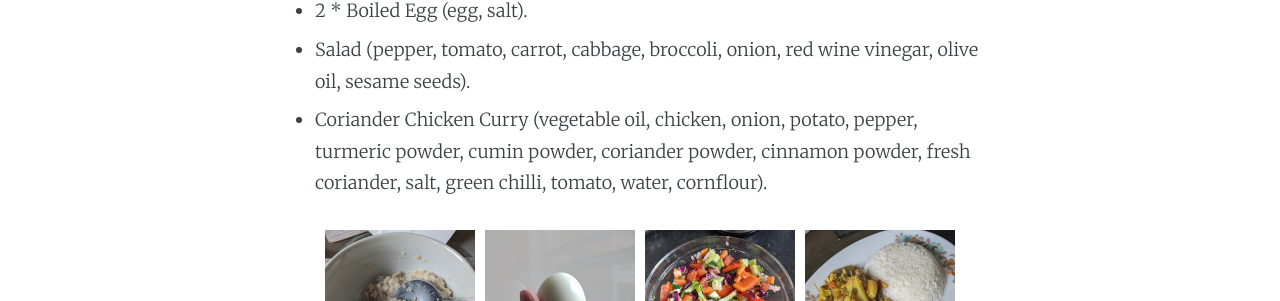
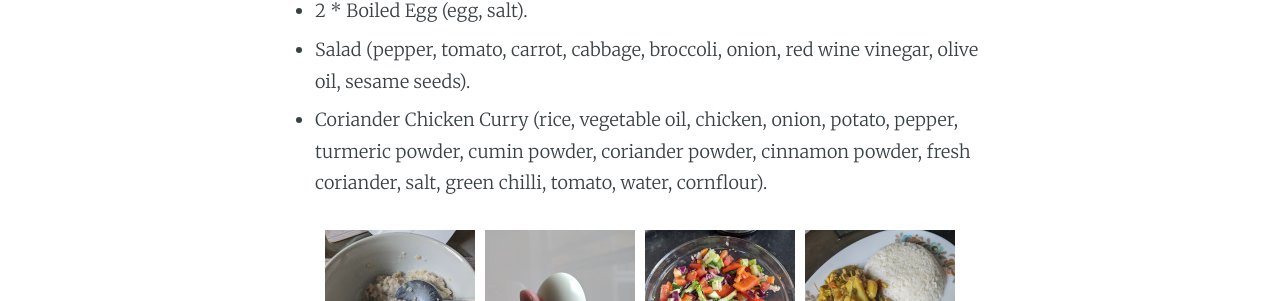
Before and after one commit to NiallBunting/niallbunting.github.io, a Jekyll site: the page built from _posts/2023-07-01-one-ingredient-challenge.markdown, in a window 1280 px wide. Shown: the part 1069-1370 px from the top of the page. Built offline with Jekyll 4.4.1, drawn with Linux system fonts in a browser that asks for light colours.

Commit message:
OIC add rice

```diff
--- a/_posts/2023-07-01-one-ingredient-challenge.markdown
+++ b/_posts/2023-07-01-one-ingredient-challenge.markdown
@@ -23,7 +23,7 @@ This blog post is going to chart my progress with what I'm eating. I'm no chef a
 * Porridge (porridge oats, milk).
 * 2 * Boiled Egg (egg, salt).
 * Salad (pepper, tomato, carrot, cabbage, broccoli, onion, red wine vinegar, olive oil, sesame seeds).
-* Coriander Chicken Curry (vegetable oil, chicken, onion, potato, pepper, turmeric powder, cumin powder, coriander powder, cinnamon powder, fresh coriander, salt, green chilli, tomato, water, cornflour).
+* Coriander Chicken Curry (rice, vegetable oil, chicken, onion, potato, pepper, turmeric powder, cumin powder, coriander powder, cinnamon powder, fresh coriander, salt, green chilli, tomato, water, cornflour).
 
 <div class="gallery">
   <div class="galleryitem">
```
